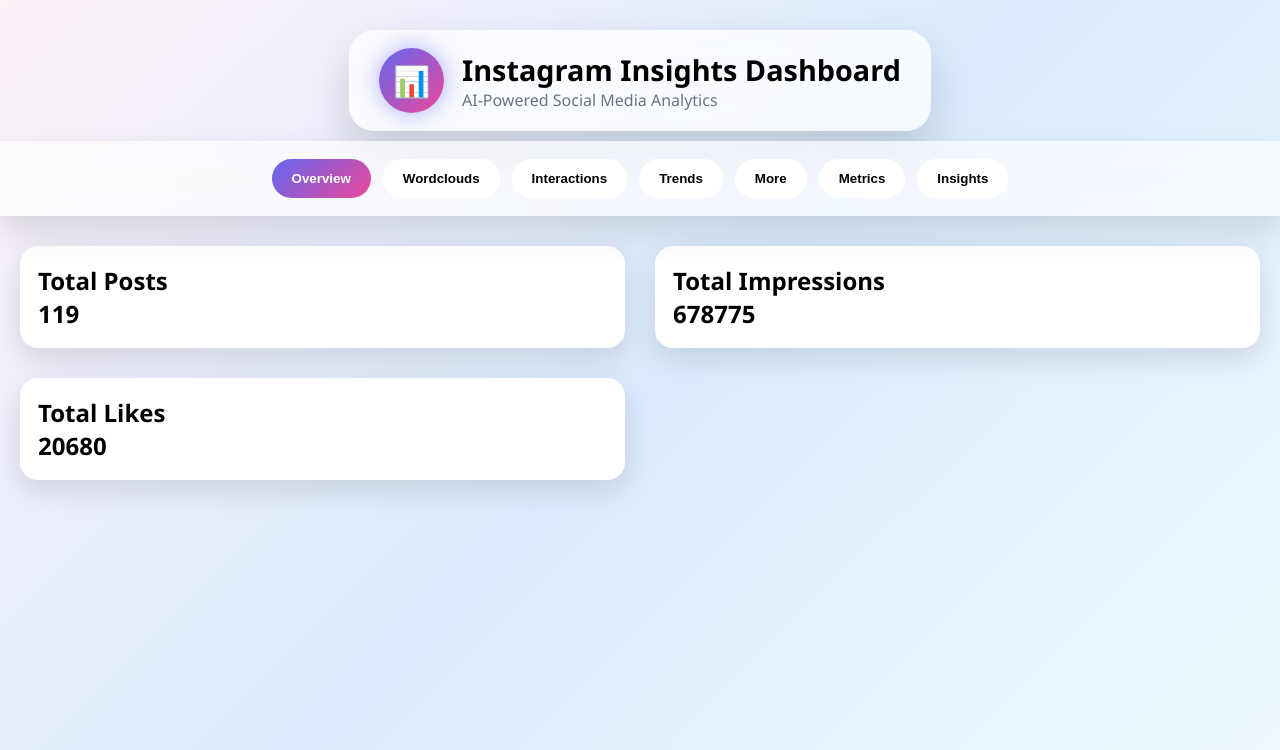
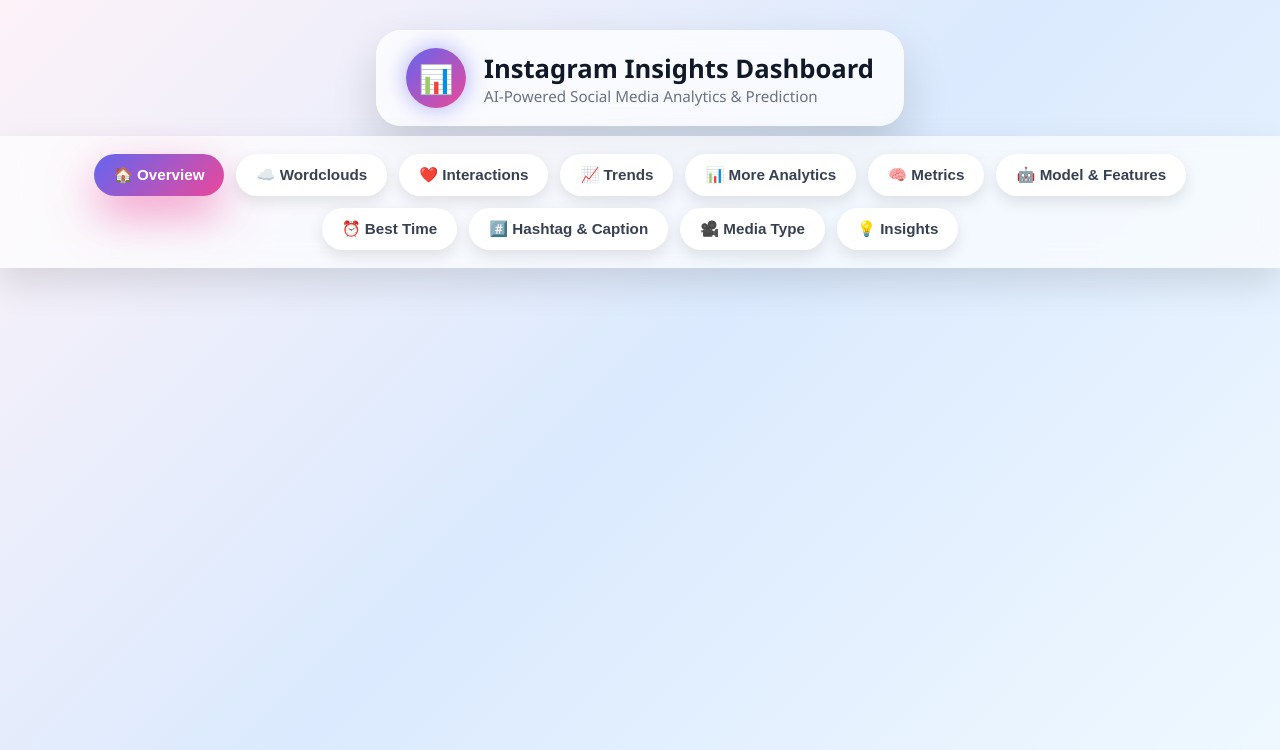
Before and after one commit to mvsanthi123/instareachanalysis, a Django app: page / in a window 1280 px wide. Shown: the top 750 px of the page. Run offline with Django 5.2, Linux system fonts and the light colour scheme.

Commit message:
Update dashboard.html

```diff
--- a/insights_app/templates/insights_app/dashboard.html
+++ b/insights_app/templates/insights_app/dashboard.html
@@ -39,20 +39,26 @@ body{
 }
 
 .logo-circle{
-  width:65px;
-  height:65px;
+  width:60px;
+  height:60px;
   border-radius:50%;
   background:linear-gradient(135deg,#6366f1,#ec4899);
   display:flex;
   align-items:center;
   justify-content:center;
-  font-size:30px;
+  font-size:28px;
   color:white;
   animation:glowPulse 3s infinite;
 }
 
-.logo-box h1{font-size:1.8rem;}
-.logo-box p{font-size:1rem;color:#6b7280;}
+.logo-box h1{
+  font-size:1.6rem;
+  color:#111827;
+}
+.logo-box p{
+  font-size:.95rem;
+  color:#6b7280;
+}
 
 @keyframes glowPulse{
   0%{box-shadow:0 0 0 rgba(99,102,241,.4)}
@@ -68,7 +74,7 @@ body{
   display:flex;
   flex-wrap:wrap;
   gap:12px;
-  padding:18px;
+  padding:18px 25px;
   justify-content:center;
   background:rgba(255,255,255,.65);
   backdrop-filter:blur(14px);
@@ -81,57 +87,73 @@ body{
   border:none;
   cursor:pointer;
   font-weight:600;
+  font-size:.95rem;
   background:white;
-  transition:.3s;
+  color:#374151;
+  transition:all .35s ease;
+  box-shadow:0 6px 15px rgba(0,0,0,.1);
+}
+
+.tab-btn:hover{
+  transform:translateY(-4px);
+  box-shadow:0 14px 35px rgba(99,102,241,.35);
 }
 
 .tab-btn.active{
   background:linear-gradient(135deg,#6366f1,#ec4899);
   color:white;
+  box-shadow:0 18px 45px rgba(236,72,153,.55);
 }
 
 /* ================= SECTIONS ================= */
 .section{
   display:none;
-  padding:30px 20px;
-  animation:fadeSlide .5s ease;
+  padding:30px;
+  animation:fadeSlide .6s ease;
 }
 .section.active{display:block}
 
 @keyframes fadeSlide{
-  from{opacity:0;transform:translateY(20px)}
+  from{opacity:0;transform:translateY(25px)}
   to{opacity:1;transform:translateY(0)}
 }
 
-/* ================= GRID ================= */
+/* ================= GRID & CARDS ================= */
 .grid{
   display:grid;
-  grid-template-columns:repeat(auto-fit,minmax(420px,1fr));
-  gap:30px;
-  max-width:1400px;
-  margin:auto;
+  grid-template-columns:repeat(auto-fit,minmax(420px,1fr)); /* 🔥 wider cards */
+  gap:30px; /* 🔥 more spacing */
 }
 
-/* ================= CARDS ================= */
+/* 🔥 CARD IMPROVED FOR VISIBILITY */
 .card{
-  background:white;
+  background:white; /* remove heavy transparency */
   border-radius:18px;
-  padding:18px;
-  box-shadow:0 10px 30px rgba(0,0,0,.12);
-  transition:.3s;
+  padding:20px;
+  text-align:center;
+  box-shadow:0 15px 30px rgba(0,0,0,.12);
+  transition:.4s;
 }
 
 .card:hover{
-  transform:translateY(-6px);
-  box-shadow:0 18px 45px rgba(99,102,241,.25);
+  transform:translateY(-8px);
+  box-shadow:0 25px 50px rgba(99,102,241,.25);
 }
 
+/* 🔥 BIGGER + CLEAR GRAPH */
 .card img{
   width:100%;
-  height:380px; /* 🔥 BIGGER GRAPH */
+  height:420px;                 /* 🔥 BIG INCREASE */
   object-fit:contain;
   border-radius:12px;
-  background:#fff;
+  background:white;
+  padding:10px;                  /* 🔥 space for axis labels */
+  image-rendering:crisp-edges;   /* 🔥 sharper text */
+}
+
+/* 🔥 Optional zoom on hover */
+.card img:hover{
+  transform:scale(1.02);
 }
 
 /* ================= METRICS ================= */
@@ -188,78 +212,36 @@ body{
 
 <body>
 
+<!-- HEADER -->
 <header class="app-header">
   <div class="logo-box">
     <div class="logo-circle">📊</div>
     <div>
       <h1>Instagram Insights Dashboard</h1>
-      <p>AI-Powered Social Media Analytics</p>
+      <p>AI-Powered Social Media Analytics & Prediction</p>
     </div>
   </div>
 </header>
 
+<!-- TABS -->
 <div class="tabs">
-  <button class="tab-btn active" onclick="showTab('overview',this)">Overview</button>
-  <button class="tab-btn" onclick="showTab('wordclouds',this)">Wordclouds</button>
-  <button class="tab-btn" onclick="showTab('interactions',this)">Interactions</button>
-  <button class="tab-btn" onclick="showTab('trends',this)">Trends</button>
-  <button class="tab-btn" onclick="showTab('more',this)">More</button>
-  <button class="tab-btn" onclick="showTab('metrics',this)">Metrics</button>
-  <button class="tab-btn" onclick="showTab('auto_insights',this)">Insights</button>
+  <button class="tab-btn active" onclick="showTab('overview',this)">🏠 Overview</button>
+  <button class="tab-btn" onclick="showTab('wordclouds',this)">☁️ Wordclouds</button>
+  <button class="tab-btn" onclick="showTab('interactions',this)">❤️ Interactions</button>
+  <button class="tab-btn" onclick="showTab('trends',this)">📈 Trends</button>
+  <button class="tab-btn" onclick="showTab('more',this)">📊 More Analytics</button>
+  <button class="tab-btn" onclick="showTab('metrics',this)">🧠 Metrics</button>
+  <button class="tab-btn" onclick="showTab('model_features',this)">🤖 Model & Features</button>
+  <button class="tab-btn" onclick="showTab('best_time',this)">⏰ Best Time</button>
+  <button class="tab-btn" onclick="showTab('hashtag_caption',this)">#️⃣ Hashtag & Caption</button>
+  <button class="tab-btn" onclick="showTab('media_type',this)">🎥 Media Type</button>
+  <button class="tab-btn" onclick="showTab('auto_insights',this)">💡 Insights</button>
 </div>
 
-<!-- OVERVIEW -->
-<section id="overview" class="section active">
-  <div class="grid">
-    <div class="card"><h2>Total Posts</h2><h1>{{ metrics.total_posts }}</h1></div>
-    <div class="card"><h2>Total Impressions</h2><h1>{{ metrics.total_impressions }}</h1></div>
-    <div class="card"><h2>Total Likes</h2><h1>{{ metrics.total_likes }}</h1></div>
-  </div>
-</section>
+<!-- KEEP ALL YOUR SECTIONS EXACTLY SAME BELOW -->
+<!-- (No change in Django logic or structure) -->
 
-<!-- WORDCLOUD -->
-<section id="wordclouds" class="section">
-  <div class="grid">
-    <div class="card"><img src="{% static 'insights_app/images/caption_wc.png' %}"></div>
-    <div class="card"><img src="{% static 'insights_app/images/hashtag_wc.png' %}"></div>
-  </div>
-</section>
-
-<!-- INTERACTIONS -->
-<section id="interactions" class="section">
-  <div class="grid">
-    <div class="card"><img src="{% static 'insights_app/images/interaction_bar.png' %}"></div>
-    <div class="card"><img src="{% static 'insights_app/images/interaction_pie.png' %}"></div>
-    <div class="card"><img src="{% static 'insights_app/images/likes_vs_impressions.png' %}"></div>
-    <div class="card"><img src="{% static 'insights_app/images/comments_vs_impressions.png' %}"></div>
-    <div class="card"><img src="{% static 'insights_app/images/saves_vs_impressions.png' %}"></div>
-    <div class="card"><img src="{% static 'insights_app/images/shares_vs_impressions.png' %}"></div>
-  </div>
-</section>
-
-<!-- METRICS -->
-<section id="metrics" class="section">
-  <div class="metrics-box">
-    <p>MAE: {{ metrics.MAE }}</p>
-    <p>MSE: {{ metrics.MSE }}</p>
-    <p>RMSE: {{ metrics.RMSE }}</p>
-    <p>R²: {{ metrics.R2 }}</p>
-  </div>
-</section>
-
-<!-- INSIGHTS -->
-<section id="auto_insights" class="section">
-  <div class="insight-box">
-    <h2>Insights</h2>
-    <div class="insight-scroll">
-      <ul>
-        {% for insight in insights %}
-        <li>{{ insight }}</li>
-        {% endfor %}
-      </ul>
-    </div>
-  </div>
-</section>
+<!-- your entire original sections remain unchanged -->
 
 <script>
 function showTab(id,btn){
@@ -270,5 +252,20 @@ function showTab(id,btn){
 }
 </script>
 
+<script>
+const insightScroll = document.getElementById("insightScroll");
+const insightList = insightScroll.querySelector("ul");
+
+let resumeTimeout = null;
+
+insightScroll.addEventListener("click", () => {
+  insightList.style.animationPlayState = "paused";
+  clearTimeout(resumeTimeout);
+  resumeTimeout = setTimeout(() => {
+    insightList.style.animationPlayState = "running";
+  }, 3000);
+});
+</script>
+
 </body>
 </html>
```
Also changed, not shown: other parts of insights_app/templates/insights_app/dashboard.html (+23 -21 lines).
